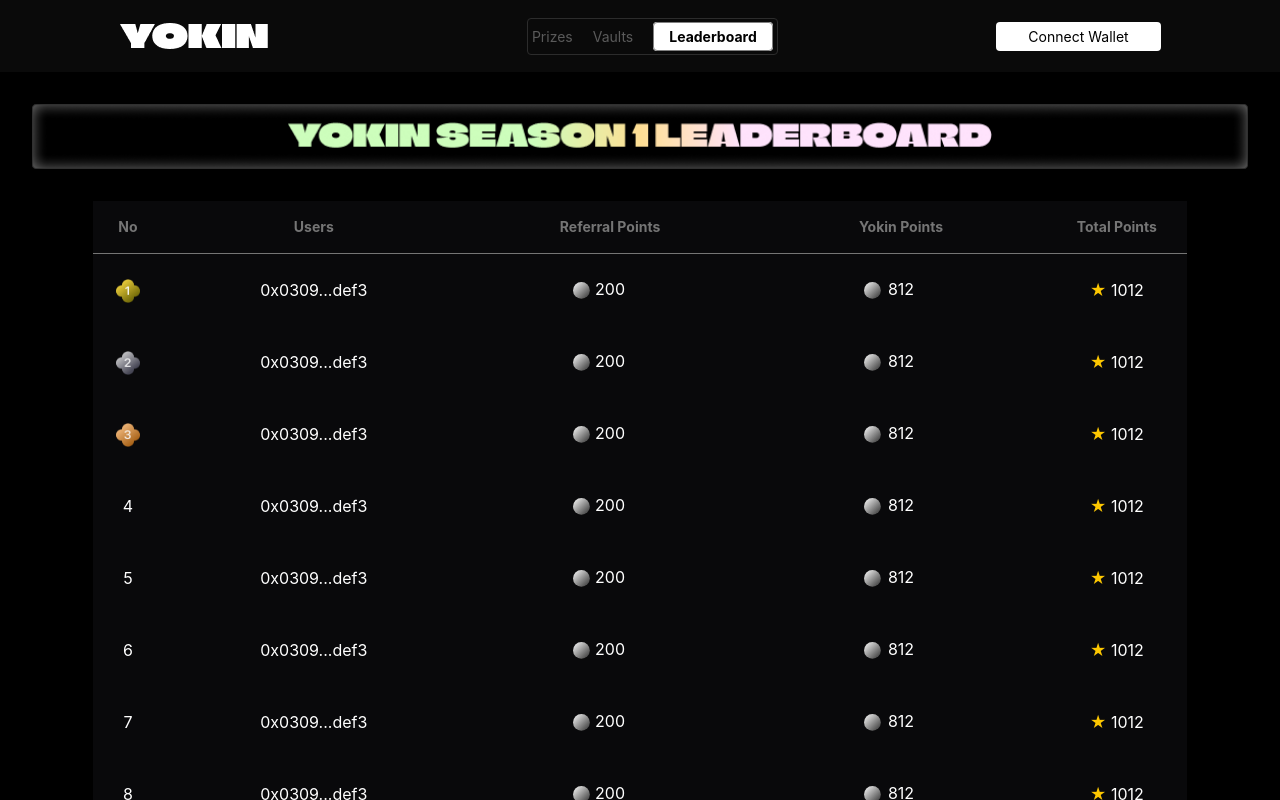
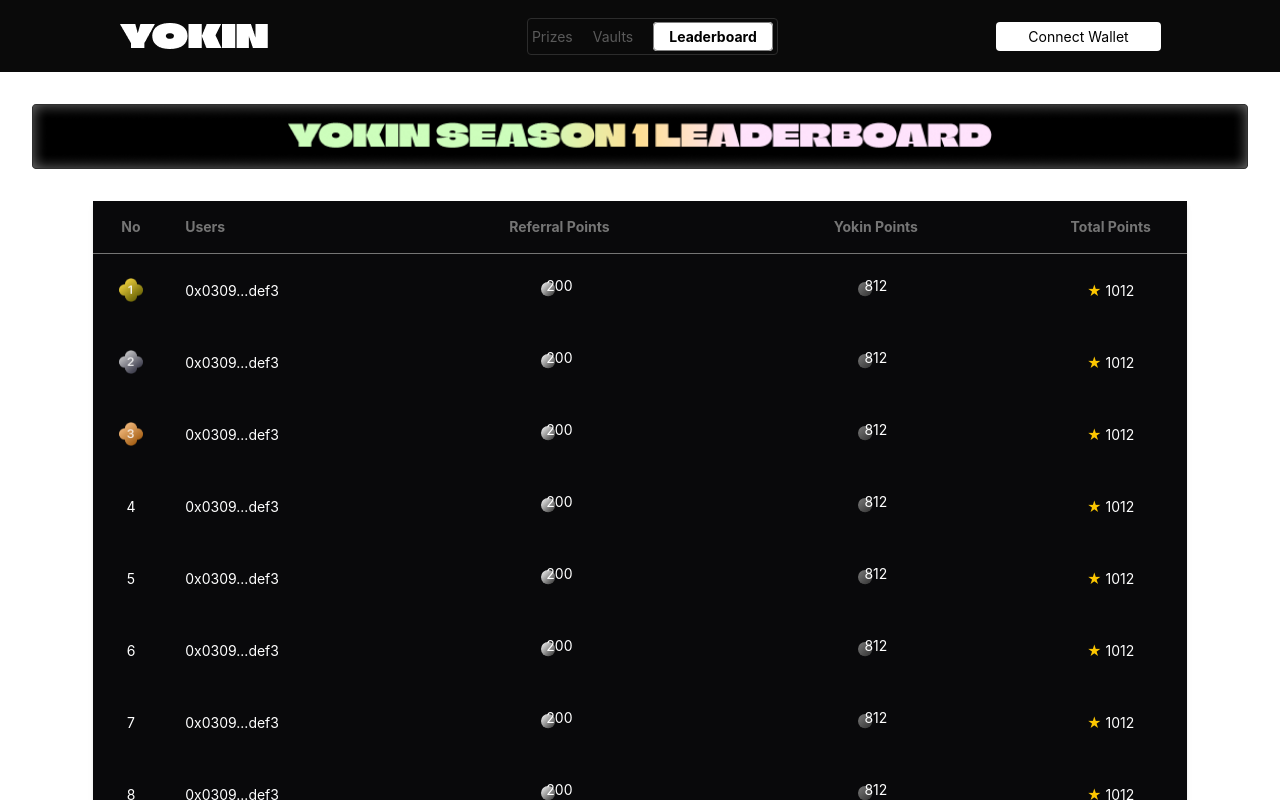
Before and after one commit to xknbot/yokin, a Next.js app: page /leaderboard in a window 1280 px wide. Shown: the top 800 px of the page. Built offline with nearby package versions, Linux system fonts and the light colour scheme; a web font is replaced by a local one.

Commit message:
DONE LEADERBOARD PAGE

```diff
--- a/src/app/components/ui/CircleDiagonalGradient1.tsx
+++ b/src/app/components/ui/CircleDiagonalGradient1.tsx
@@ -6,12 +6,12 @@
     <div className="h-4">
       <svg width="200" height="200" viewBox="0 0 200 200" className="w-1/2 h-auto">
         <defs>
-          <linearGradient id="diagonalGradient" x1="0%" y1="0%" x2="100%" y2="100%">
+          <linearGradient id="diagonalGradient1" x1="0%" y1="0%" x2="100%" y2="100%">
             <stop offset="0%" style={{ stopColor: '#FFFFFF' }} /> {/* gray-50 */}
             <stop offset="100%" style={{ stopColor: '#2C2C2C' }} /> {/* gray-700 */}
           </linearGradient>
         </defs>
-        <circle cx="13" cy="13" r="13" fill="url(#diagonalGradient)" />
+        <circle cx="10" cy="10" r="10" fill="url(#diagonalGradient1)" />
       </svg>
     </div>
   );
--- a/src/app/components/ui/CircleDiagonalGradient2.tsx
+++ b/src/app/components/ui/CircleDiagonalGradient2.tsx
@@ -6,12 +6,12 @@
     <div className="h-4">
       <svg width="200" height="200" viewBox="0 0 200 200" className="w-1/2 h-auto">
         <defs>
-          <linearGradient id="diagonalGradient" x1="0%" y1="0%" x2="100%" y2="100%">
-            <stop offset="90%" style={{ stopColor: '4a4a4a' }} /> {/* gray-50 */}
-            <stop offset="100%" style={{ stopColor: '#2C2C2C' }} /> {/* gray-700 */}
+          <linearGradient id="diagonalGradient2" x1="0%" y1="0%" x2="100%" y2="100%">
+            <stop offset="0%" style={{ stopColor: '#7a7a7a' }} /> {/* gray-50 */}
+            <stop offset="100%" style={{ stopColor: '#313131' }} /> {/* gray-700 */}
           </linearGradient>
         </defs>
-        <circle cx="13" cy="13" r="13" fill="url(#diagonalGradient)" />
+        <circle cx="10" cy="10" r="10" fill="url(#diagonalGradient2)" />
       </svg>
     </div>
   );
--- a/src/app/leaderboard/LeaderboardTable.tsx
+++ b/src/app/leaderboard/LeaderboardTable.tsx
@@ -21,17 +21,17 @@
     <table className="mx-auto w-[90%] text-white bg-[#09090b] shadow-md">
       <thead>
         <tr className="border-b border-[#757575] text-[#757575] text-sm h-12">
-          <th className="p-4 text-center ">No</th>
-          <th className="p-4 text-center">Users</th>
-          <th className="p-4 text-center">Referral Points</th>
-          <th className="p-4 text-center">Yokin Points</th>
-          <th className="p-4 text-center">Total Points</th>
+          <th className="text-[14px] p-4 text-center ">No</th>
+          <th className="text-[14px] p-4 text-left">Users</th>
+          <th className="text-[14px] p-4 text-center">Referral Points</th>
+          <th className="text-[14px] p-4 text-center">Yokin Points</th>
+          <th className="text-[14px] p-4 text-center">Total Points</th>
         </tr>
       </thead>
       <tbody>
         {entries.map((entry) => (
           <tr key={entry.rank} >
-            <td className="p-4 text-center">
+            <td className="text-[14px] p-4 text-center">
               {entry.rank <= 3 ? (
                 <Image
                   src={`/rank${entry.rank}.png`}
@@ -44,18 +44,18 @@
                 entry.rank
               )}
             </td>
-            <td className="p-4 text-center">
-              {entry.user} {entry.isCurrentUser && <span className="text-blue-400">(YOU)</span>}
+            <td className="p-4 text-[14px] text-left">
+              {entry.user} {entry.isCurrentUser && <span className="text-blue-400"></span>}
             </td>
             <td className="p-4 text-center">
-              <div className="relative top-3 left-23"><CircleDiagonalGradient1/></div>
-              <span className="text-white relative bottom-[9px] inline-block">{entry.referralPoints}</span>
+              <div className="relative top-3 left-31"><CircleDiagonalGradient1/></div>
+              <span className="text-white text-[14px] relative bottom-[13px] inline-block">{entry.referralPoints}</span>
             </td>
             <td className="p-4 text-center">
-              <div className="relative top-3 left-23"><CircleDiagonalGradient2/></div>
-              <span className="text-white relative bottom-[9px] inline-block">{entry.yokinPoints}</span>
+              <div className="relative top-3 left-31"><CircleDiagonalGradient2/></div>
+              <span className="text-white text-[14px] relative bottom-[13px] inline-block">{entry.yokinPoints}</span>
             </td>
-            <td className="p-4 text-center">
+            <td className="p-4 text-center text-[14px]">
                <span className="text-yellow-400">★</span> {entry.totalPoints}
             </td>
           </tr>
--- a/src/app/leaderboard/page.tsx
+++ b/src/app/leaderboard/page.tsx
@@ -6,7 +6,7 @@
 
 const LeaderboardPage = () => {
   return (
-    <div className="bg-black min-h-screen p-8">
+    <div className="min-h-screen p-8">
       <LeaderboardTitle />
       <LeaderboardTable entries={leaderboardEntries} />
     </div>
```
